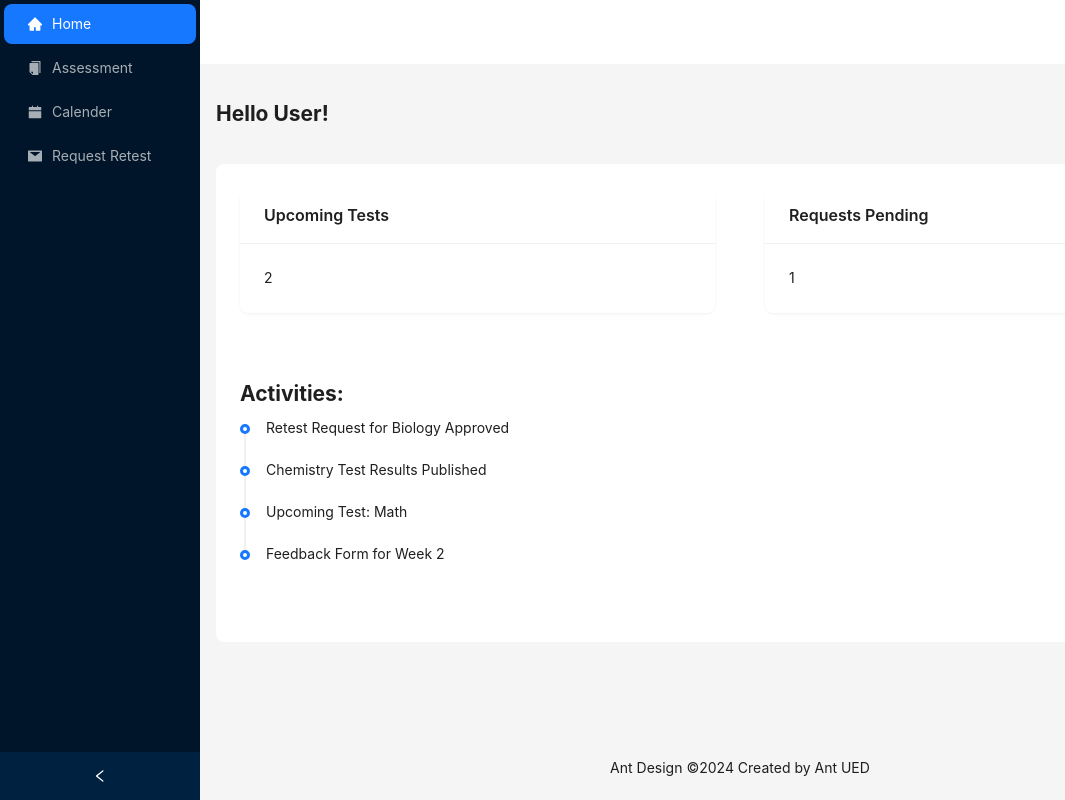
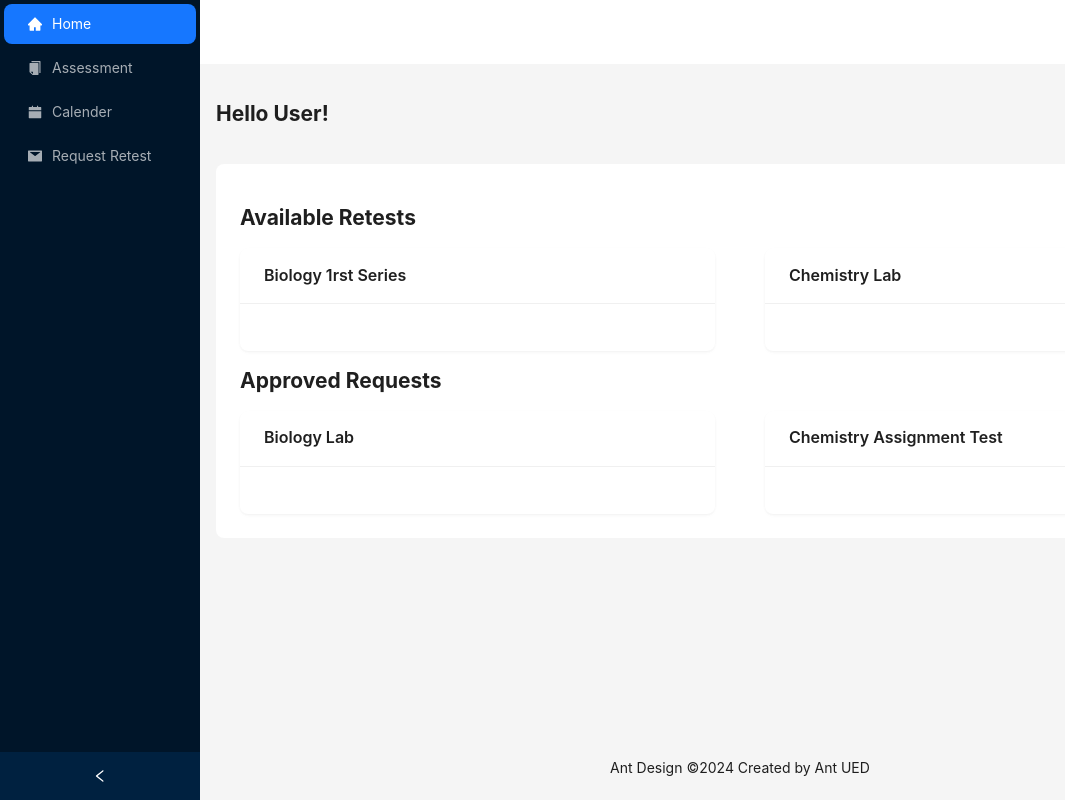
Before and after one commit to donabinu921/Online-Examination-Portal, a React (Create React App) app: page / in a window 1280 px wide. Shown: the whole page, without its empty margins (0-1065 px from the left). Built offline with nearby package versions, Linux system fonts and the light colour scheme.

Commit message:
Modified components to handle props; retest page halfway

```diff
--- a/src/App.js
+++ b/src/App.js
@@ -1,6 +1,5 @@
 import LoginSignup from './Components/LoginSignup/LoginSignup';
 import Page from './Components/Page/Page';
-import Cards from './Components/Page/Cards';
 import './App.css';
 
 function App() {
@@ -8,7 +7,6 @@ function App() {
     <div className="main">
       {/* <LoginSignup /> */}
       <Page />
-      {/* <Cards /> */}
     </div>
   );
 }
--- a/src/Components/Page/Activities.jsx
+++ b/src/Components/Page/Activities.jsx
@@ -1,11 +1,10 @@
 import { Timeline } from 'antd';
 
-const Activities = () => (
+const Activities = ({ activities }) => (
   <Timeline>
-    <Timeline.Item>Retest Request for Biology Approved</Timeline.Item>
-    <Timeline.Item>Chemistry Test Results Published</Timeline.Item>
-    <Timeline.Item>Upcoming Test: Math</Timeline.Item>
-    <Timeline.Item>Feedback Form for Week 2</Timeline.Item>
+    {activities.map((activity, index) => (
+      <Timeline.Item key={index}>{`${activity.description}`}</Timeline.Item>
+    ))}
   </Timeline>
 );
 
--- a/src/Components/Page/Cards.jsx
+++ b/src/Components/Page/Cards.jsx
@@ -1,17 +1,19 @@
 import React from 'react';
 import { Card, Col, Row } from 'antd';
-const Cards = () => (
+
+const Cards = ({ card1Title, card1Content, card2Title, card2Content }) => (
   <Row gutter={50}>
     <Col span={12}>
-      <Card title="Upcoming Tests" bordered={false} >
-        2
+      <Card title={card1Title} bordered={false}>
+        {card1Content}
       </Card>
     </Col>
     <Col span={12}>
-      <Card title="Requests Pending" bordered={false}>
-        1
+      <Card title={card2Title} bordered={false}>
+        {card2Content}
       </Card>
     </Col>
   </Row>
 );
+
 export default Cards;
--- a/src/Components/Page/Page.jsx
+++ b/src/Components/Page/Page.jsx
@@ -66,10 +66,22 @@ const Page = () => {
               borderRadius: borderRadiusLG,
             }}
           >
-            <Cards />
+            {/* HomePage */}
+            {/* <Cards card1Title="Upcoming Tests" card1Content="2" card2Title="Requests Pending" card2Content="1" />
             <br /><br /><br />
             <h2>Activities:</h2>
-            <Activities />
+            <Activities activities={[
+              { description: 'Retest Approved for Chem' },
+              { description: 'Result Published for Biology Test' },
+              { description: 'Feedback Form is Live' },
+            ]} /> */}
+
+            {/* RetestPage */}
+            <h2>Available Retests</h2>
+            <Cards card1Title="Biology 1rst Series" card2Title="Chemistry Lab" />
+            <h2>Approved Requests</h2>
+            <Cards card1Title="Biology Lab" card2Title="Chemistry Assignment Test"/>
+
           </div>
         </Content>
         <Footer
```
